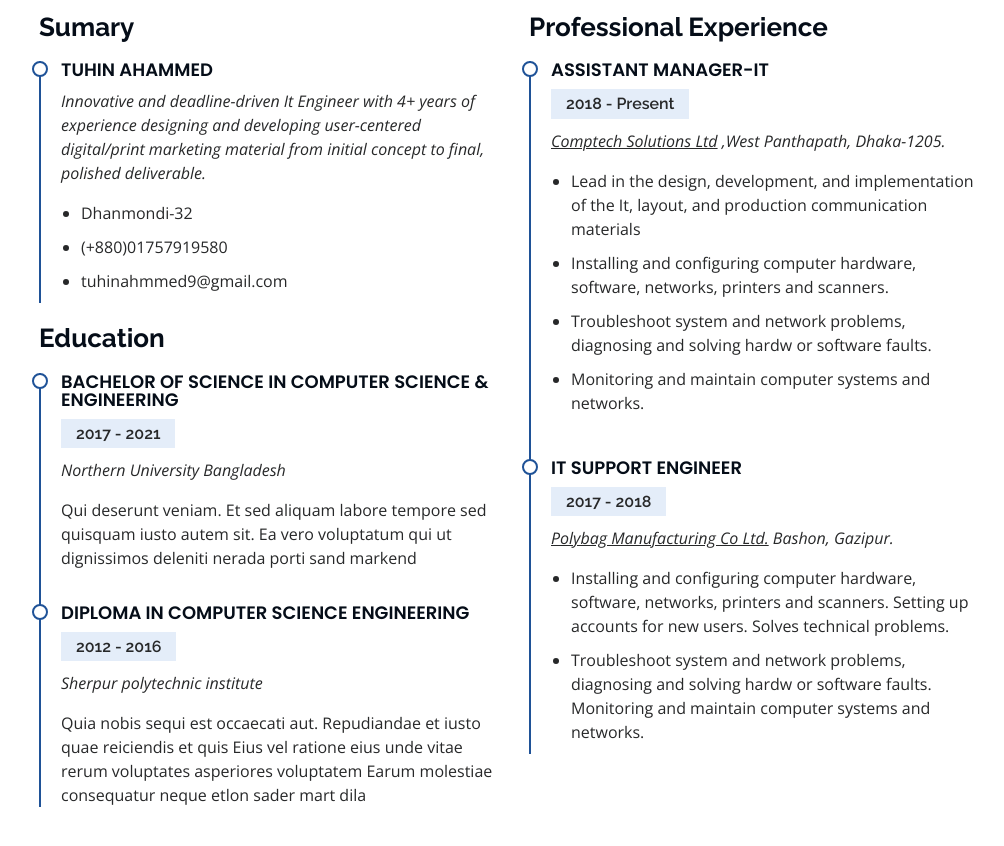
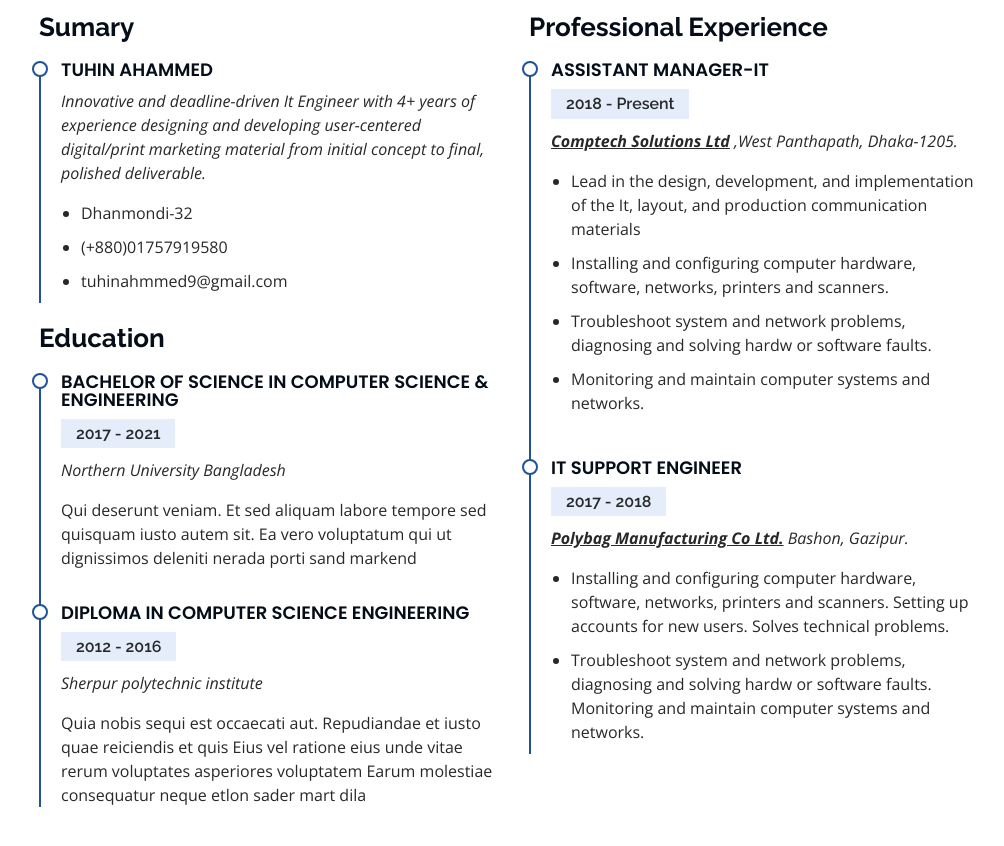
Before and after one commit to Tuhin-Ahammed/Tuhin-Portfolio, a plain HTML site: page index.html in a window 1280 px wide. Shown: the part 2520-3366 px from the top of the page, without its empty margins (276-1280 px from the left). Drawn offline with nearby package versions, Linux system fonts and the light colour scheme.

Commit message:
Update index.html

```diff
--- a/index.html
+++ b/index.html
@@ -276,7 +276,7 @@
             <div class="resume-item">
               <h4> Assistant Manager-IT</h4>
               <h5>2018 - Present</h5>
-              <p><em> <U>Comptech Solutions Ltd</U> ,West Panthapath, Dhaka-1205. </em></p>
+              <p><em> <U><b>Comptech Solutions Ltd</b></U> ,West Panthapath, Dhaka-1205. </em></p>
               <ul>
                 <li>Lead in the design, development, and implementation of the It, layout, and production communication materials</li>
                 <li>Installing and configuring computer hardware, software, networks, printers and scanners. </li>
@@ -287,7 +287,7 @@
             <div class="resume-item">
               <h4> IT Support Engineer </h4>
               <h5>2017 - 2018</h5>
-              <p><em> <u>Polybag Manufacturing Co Ltd.</u> Bashon, Gazipur.</em></p>
+              <p><em> <u><b>Polybag Manufacturing Co Ltd.</b></u> Bashon, Gazipur.</em></p>
               <ul>
                 <li> Installing and configuring computer hardware, software, networks, printers and scanners. Setting up accounts for new users. Solves technical problems.</li>
                 <li> Troubleshoot system and network problems, diagnosing and solving hardw or software faults. Monitoring and maintain computer systems and networks. </li>
```
